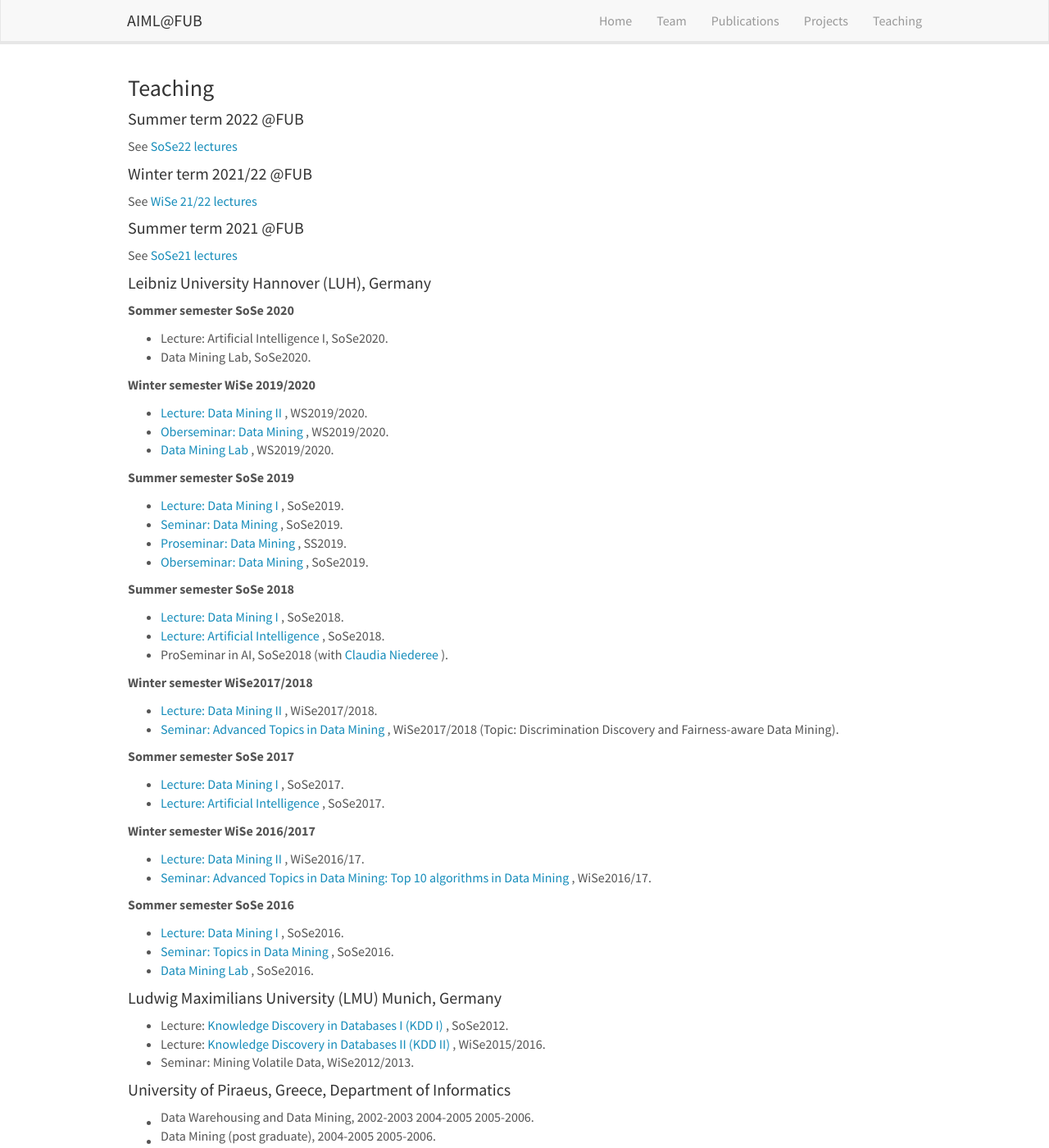
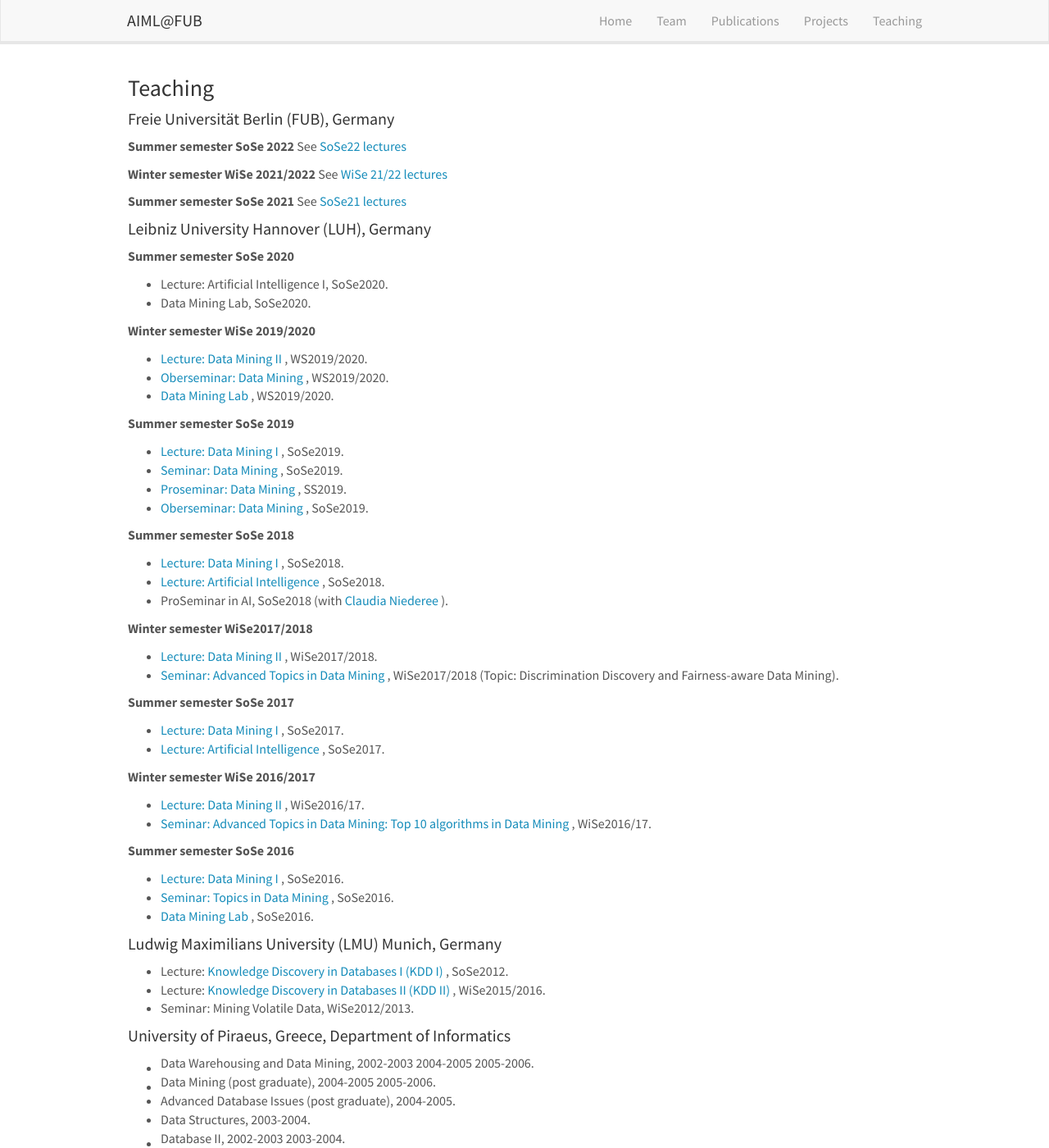
Before and after one commit to AIML-research/AIML-research.github.io, a Jekyll site: the page built from _pages/teaching.md, in a window 1280 px wide and 1400 px high. Shown: the whole window at 82% size. Built offline with Jekyll 4.4.1, drawn with Linux system fonts in a browser that asks for light colours; nearby versions of some CDN libraries.

Commit message:
Update teaching.md

```diff
--- a/_pages/teaching.md
+++ b/_pages/teaching.md
@@ -7,18 +7,19 @@
 ---
 
 ### Teaching
-#### Summer term 2022 @FUB
+#### Freie Universität Berlin (FUB), Germany
+<b> Summer semester SoSe 2022 </b>
 See <a href="https://www.mi.fu-berlin.de/en/inf/groups/ag-KIML/Teaching/SS22/index.html" target="new">SoSe22 lectures</a>
 
-#### Winter term 2021/22 @FUB
+<b> Winter semester WiSe 2021/2022 </b>
 See <a href="https://www.mi.fu-berlin.de/en/inf/groups/ag-KIML/Teaching/WS-21_22/index.html" target="new">WiSe 21/22 lectures</a>
 
-#### Summer term 2021 @FUB
+<b> Summer semester SoSe 2021 </b>
 See <a href="https://www.mi.fu-berlin.de/en/inf/groups/ag-KIML/Teaching/SS21/index.html" target="new">SoSe21 lectures</a>
 
 #### Leibniz University Hannover (LUH), Germany
 
-<b> Sommer semester SoSe 2020 </b>
+<b> Summer semester SoSe 2020 </b>
 - Lecture: Artificial Intelligence I, SoSe2020.
 - Data Mining Lab, SoSe2020.
 
@@ -42,7 +43,7 @@
 - <a href ="https://www2.kbs.uni-hannover.de/dm2.html"> Lecture: Data Mining II </a>, WiSe2017/2018.
 - <a href ="https://www2.kbs.uni-hannover.de/advanceddmseminar.html"> Seminar: Advanced Topics in Data Mining </a>, WiSe2017/2018 (Topic: Discrimination Discovery and Fairness-aware Data Mining).
 
-<b> Sommer semester SoSe 2017 </b>
+<b> Summer semester SoSe 2017 </b>
 - <a href ="https://www2.kbs.uni-hannover.de/datamining1_lecture.html"> Lecture: Data Mining I </a>, SoSe2017.
 - <a href = "https://www2.kbs.uni-hannover.de/ai.html"> Lecture: Artificial Intelligence </a>, SoSe2017.
 
@@ -50,7 +51,7 @@
 - <a href ="https://www2.kbs.uni-hannover.de/dm2.html"> Lecture: Data Mining II </a>, WiSe2016/17.
 - <a href ="https://www2.kbs.uni-hannover.de/advanceddmseminar.html"> Seminar: Advanced Topics in Data Mining: Top 10 algorithms in Data Mining </a>, WiSe2016/17.
 
-<b> Sommer semester SoSe 2016 </b>
+<b> Summer semester SoSe 2016 </b>
 - <a href ="https://www2.kbs.uni-hannover.de/datamining1_lecture.html"> Lecture: Data Mining I </a>, SoSe2016.
 - <a href = "https://www2.kbs.uni-hannover.de/topics_in_data_mining.html"> Seminar: Topics in Data Mining </a>, SoSe2016.
 - <a href ="https://www2.kbs.uni-hannover.de/data_mining_lab.html"> Data Mining Lab </a>, SoSe2016.
```
